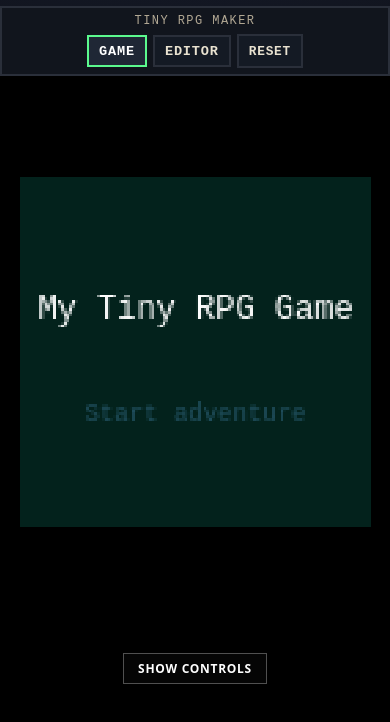
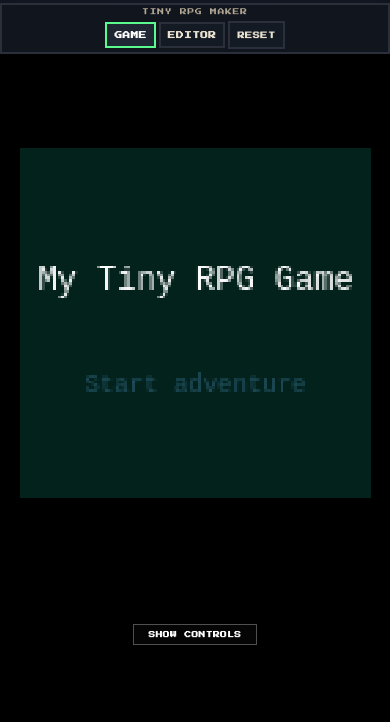
Before and after one commit to andredarcie/tiny-rpg-maker, a plain HTML site: page index.html in a window 390 px wide. Drawn offline with Linux system fonts and the light colour scheme.

Commit message:
Apply 'Press Start 2P' font and adjust UI spacing

```diff
--- a/index.html
+++ b/index.html
@@ -7,6 +7,9 @@
     <meta http-equiv="Cache-Control" content="no-cache, no-store, must-revalidate">
     <meta http-equiv="Pragma" content="no-cache">
     <meta http-equiv="Expires" content="0">
+    <link rel="preconnect" href="https://fonts.googleapis.com">
+    <link rel="preconnect" href="https://fonts.gstatic.com" crossorigin>
+    <link href="https://fonts.googleapis.com/css2?family=Press+Start+2P&display=swap" rel="stylesheet">
     <link rel="stylesheet" href="styles.css?v=20250208">
     <style>
         #game-container {
--- a/styles.css
+++ b/styles.css
@@ -8,6 +8,7 @@
     --hud-text-color: #fff;
     --screen-flash-color: #ff4040;
     --screen-flash-opacity: 0.85;
+    --base-font-size: 9px;
 }
 
 * {
@@ -19,9 +20,13 @@ body {
     height: 100%;
 }
 
+html {
+    font-size: var(--base-font-size);
+}
+
 body {
     margin: 0;
-    font-family: ui-sans-serif, system-ui, -apple-system, Segoe UI, Roboto, Ubuntu, Cantarell, Noto Sans, Arial, "Apple Color Emoji", "Segoe UI Emoji";
+    font-family: "Press Start 2P", "VT323", "Courier New", monospace;
     color: var(--text);
     background: radial-gradient(1200px 600px at 50% -200px, #182036 0%, var(--bg) 60%);
 }
@@ -42,7 +47,7 @@ header {
     align-items: center;
     justify-content: space-between;
     gap: 12px;
-    padding: 16px clamp(16px, 4vw, 32px);
+    padding: 10px clamp(10px, 2.5vw, 20px);
     border-bottom: 1px solid var(--border);
     background: rgba(15, 19, 32, 0.82);
     backdrop-filter: blur(8px);
@@ -60,7 +65,7 @@ header h1 {
 header input {
     flex: 1 1 220px;
     max-width: 360px;
-    padding: 8px 12px;
+    padding: 5px 8px;
     background: var(--panel);
     border: 1px solid var(--border);
     border-radius: 10px;
@@ -71,22 +76,22 @@ main {
     flex: 1;
     width: min(1100px, 100%);
     margin: 0 auto;
-    padding: clamp(16px, 4vw, 32px);
-    display: grid;
-    gap: 24px;
+    padding: clamp(10px, 2.5vw, 20px);
+    display: grid;
+    gap: 16px;
 }
 
 .tabs {
     display: flex;
     flex-wrap: wrap;
-    gap: 8px;
-    padding: clamp(6px, 2vw, 10px);
+    gap: 5px;
+    padding: clamp(3px, 1.2vw, 6px);
     border: 1px solid rgba(255, 255, 255, 0.12);
     border-radius: 14px;
     background: rgba(10, 13, 22, 0.8);
     width: 100%;
     max-width: 720px;
-    margin: clamp(6px, 2vw, 14px) auto;
+    margin: clamp(3px, 1.2vw, 8px) auto;
 }
 
 body.game-mode .tabs {
@@ -117,8 +122,8 @@ body.game-mode .tabs {
     display: flex;
     align-items: center;
     justify-content: center;
-    min-height: 34px;
-    padding: 8px 12px;
+    min-height: 28px;
+    padding: 5px 8px;
     border-radius: 10px;
     border: 1px solid rgba(255, 255, 255, 0.1);
     background: rgba(26, 32, 48, 0.9);
@@ -136,8 +141,8 @@ body.game-mode .tabs {
     display: flex;
     align-items: center;
     justify-content: center;
-    min-height: 34px;
-    padding: 8px 12px;
+    min-height: 28px;
+    padding: 5px 8px;
     border-radius: 10px;
     border: 1px solid rgba(255, 255, 255, 0.1);
     background: rgba(30, 35, 55, 0.88);
@@ -159,10 +164,10 @@ body.game-mode .tabs {
 
 @media (max-width: 640px) {
     .tabs {
-        gap: 6px;
-        padding: 6px;
-        border-radius: 12px;
-        margin: 6px auto 10px;
+        gap: 3px;
+        padding: 3px;
+        border-radius: 9px;
+        margin: 3px auto 6px;
     }
 
     .tabs-title {
@@ -170,18 +175,18 @@ body.game-mode .tabs {
     }
 
     .tabs-links {
-        gap: 6px;
+        gap: 3px;
         justify-content: center;
     }
 
     .tab-button {
-        min-height: 32px;
-        padding: 6px 10px;
+        min-height: 26px;
+        padding: 4px 7px;
         font-size: 0.85rem;
     }
 
     .tab-action-button {
-        padding: 6px 10px;
+        padding: 4px 7px;
         font-size: 0.8rem;
     }
 
@@ -205,7 +210,7 @@ body.game-mode .tabs {
 
 .tab-content {
     display: none;
-    padding: clamp(16px, 3vw, 28px);
+    padding: clamp(10px, 2vw, 18px);
     border: 1px solid var(--border);
     border-radius: 14px;
     background: rgba(10, 13, 22, 0.88);
@@ -244,7 +249,7 @@ body.editor-mode #tab-editor.tab-content.active {
 body.editor-mode #tab-editor .editor-layout {
     flex: 1;
     min-height: 0;
-    padding: clamp(16px, 4vw, 32px);
+    padding: clamp(10px, 2.5vw, 20px);
     overflow: auto;
 }
 
@@ -262,7 +267,7 @@ body.game-mode header {
     border-bottom: 2px solid #2a2f3a;
     backdrop-filter: none;
     color: #e9e2d0;
-    font-family: "VT323", "Press Start 2P", "Courier New", monospace;
+    font-family: "Press Start 2P", "VT323", "Courier New", monospace;
 }
 
 body.game-mode header h1 {
@@ -349,7 +354,7 @@ body.editor-mode {
     --accent: #5bfa8e;
     --border: #2a2f3a;
     background: var(--bg);
-    font-family: "VT323", "Press Start 2P", "Courier New", monospace;
+    font-family: "Press Start 2P", "VT323", "Courier New", monospace;
 }
 
 body.editor-mode header {
@@ -1292,7 +1297,7 @@ body.game-mode .tabs {
     box-shadow: none;
     background: #11151d;
     background-image: none;
-    font-family: "VT323", "Press Start 2P", "Courier New", monospace;
+    font-family: "Press Start 2P", "VT323", "Courier New", monospace;
 }
 
 body.game-mode .tabs-title {
@@ -1311,7 +1316,7 @@ body.game-mode .tab-action-button {
     color: #e9e2d0;
     text-transform: uppercase;
     letter-spacing: 0.06em;
-    font-family: "VT323", "Press Start 2P", "Courier New", monospace;
+    font-family: "Press Start 2P", "VT323", "Courier New", monospace;
 }
 
 body.game-mode .tab-button:hover,
```
Also changed, not shown: share-analyzer.html (+15 -7 lines), showcase.html (+14 -12 lines).
